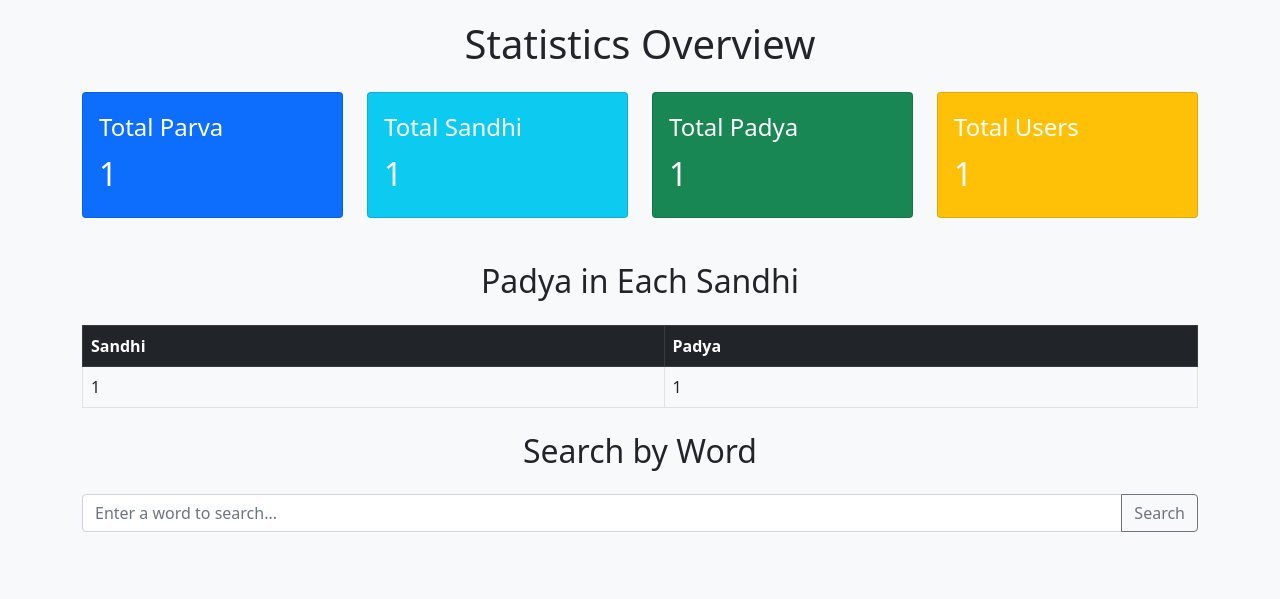
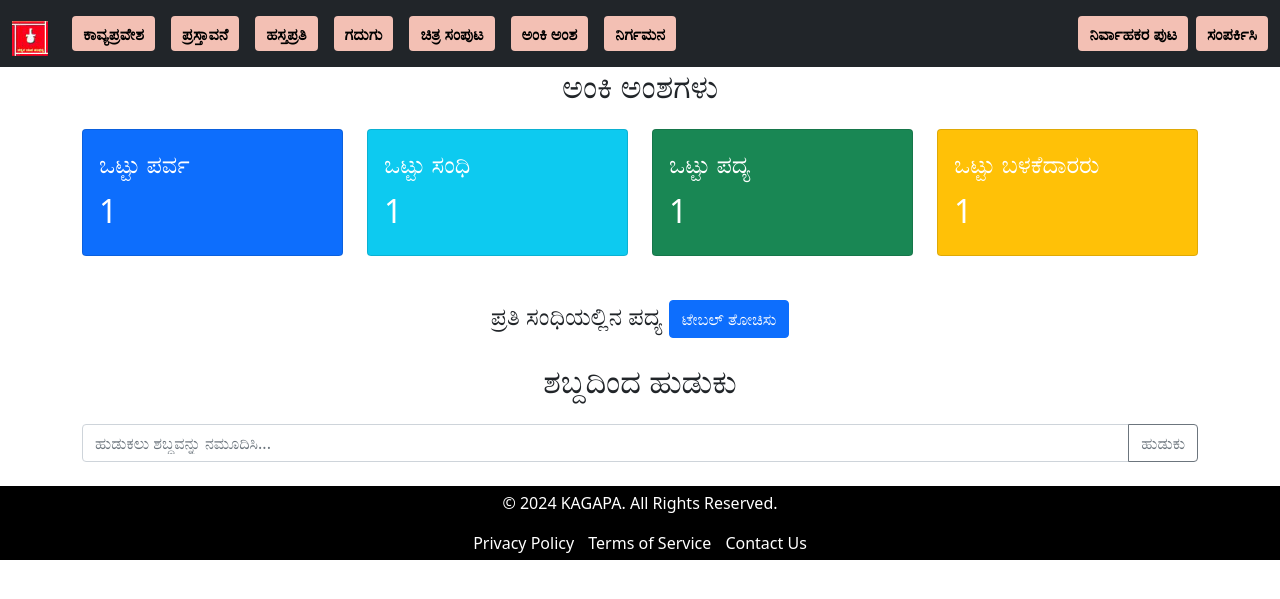
Before and after one commit to kagapa-blr/kvb, a Flask app: page /stats in a window 1280 px wide. Shown: the top 599 px of the page. Run offline with Flask 3, Linux system fonts and the light colour scheme; tables that the repository leaves empty hold one stand-in row (values such as "Sample post"); parts of the project's set-up code (start-up, migrations or seed data) failed here and were passed over; some libraries are stand-ins or nearby versions.

Commit message:
statistics UI updated

```diff
--- a/templates/statistics.html
+++ b/templates/statistics.html
@@ -3,16 +3,11 @@
 <head>
     <meta charset="UTF-8">
     <meta name="viewport" content="width=device-width, initial-scale=1.0">
-    <title>Statistics Dashboard</title>
+    <title>ಅಂಕಿ ಅಂಶಗಳು</title>
     <link rel="stylesheet" href="/static/boostrap/css/bootstrap.min.css">
-
     <script src="/static/js/statistics.js"></script>
     <script src="/static/boostrap/js/bootstrap.bundle.min.js"></script>
     <style>
-        body {
-            background-color: #f8f9fa;
-            padding: 20px;
-        }
         .card {
             margin-bottom: 20px;
         }
@@ -23,72 +18,86 @@
         #search-results {
             margin-top: 20px;
         }
+        .collapse.show {
+            display: block !important;
+        }
     </style>
 </head>
 <body>
-
+{% include 'navbar.html' %}
 <div class="container">
-        <h1 class="text-center mb-4">Statistics Overview</h1>
+    <h2 class="text-center mb-4">ಅಂಕಿ ಅಂಶಗಳು</h2>
 
     <div class="row">
         <div class="col-md-3">
             <div class="card text-white bg-primary">
                 <div class="card-body">
-                        <div class="stat-title">Total Parva</div>
-                        <h2 id="total-parva" class="card-title">Loading...</h2>
+                    <div class="stat-title">ಒಟ್ಟು ಪರ್ವ</div>
+                    <h2 id="total-parva" class="card-title">ಲೋಡಿಂಗ್...</h2>
                 </div>
             </div>
         </div>
         <div class="col-md-3">
             <div class="card text-white bg-info">
                 <div class="card-body">
-                        <div class="stat-title">Total Sandhi</div>
-                        <h2 id="total-sandhi" class="card-title">Loading...</h2>
+                    <div class="stat-title">ಒಟ್ಟು ಸಂಧಿ</div>
+                    <h2 id="total-sandhi" class="card-title">ಲೋಡಿಂಗ್...</h2>
                 </div>
             </div>
         </div>
         <div class="col-md-3">
             <div class="card text-white bg-success">
                 <div class="card-body">
-                        <div class="stat-title">Total Padya</div>
-                        <h2 id="total-padya-all" class="card-title">Loading...</h2>
+                    <div class="stat-title">ಒಟ್ಟು ಪದ್ಯ</div>
+                    <h2 id="total-padya-all" class="card-title">ಲೋಡಿಂಗ್...</h2>
                 </div>
             </div>
         </div>
         <div class="col-md-3">
             <div class="card text-white bg-warning">
                 <div class="card-body">
-                        <div class="stat-title">Total Users</div>
-                        <h2 id="total-users" class="card-title">Loading...</h2>
+                    <div class="stat-title">ಒಟ್ಟು ಬಳಕೆದಾರರು</div>
+                    <h2 id="total-users" class="card-title">ಲೋಡಿಂಗ್...</h2>
                 </div>
             </div>
         </div>
     </div>
 
-        <h2 class="text-center my-4">Padya in Each Sandhi</h2>
+    <h4 class="text-center my-4">
+        ಪ್ರತಿ ಸಂಧಿಯಲ್ಲಿನ ಪದ್ಯ
+        <button class="btn btn-primary" type="button" data-bs-toggle="collapse" data-bs-target="#padyaTable"
+                aria-expanded="false" aria-controls="padyaTable">
+            ಟೇಬಲ್ ತೋಚಿಸು
+        </button>
+    </h4>
+    <div class="collapse" id="padyaTable">
         <table class="table table-bordered">
             <thead class="table-dark">
             <tr>
-                    <th scope="col">Sandhi</th>
-                    <th scope="col">Padya</th>
+                <th scope="col">ಸಂಧಿ</th>
+                <th scope="col">ಪದ್ಯ</th>
             </tr>
             </thead>
             <tbody id="total-padya">
-                <!-- Content populated by JavaScript -->
+            <!-- JavaScript ಮೂಲಕ ಅಳವಡಿಸಲಾಗುವ ವಿಷಯ -->
             </tbody>
         </table>
+    </div>
 
-        <h2 class="text-center my-4">Search by Word</h2>
+    <h2 class="text-center my-4">ಶಬ್ದದಿಂದ ಹುಡುಕು</h2>
     <form id="search-form" class="mb-4">
         <div class="input-group">
-                <input id="search-input" type="text" class="form-control" placeholder="Enter a word to search..." required>
-                <button class="btn btn-outline-secondary" type="submit">Search</button>
+            <input id="search-input" type="text" class="form-control" placeholder="ಹುಡುಕಲು ಶಬ್ದವನ್ನು ನಮೂದಿಸಿ..."
+                   required>
+            <button class="btn btn-outline-secondary" type="submit">ಹುಡುಕು</button>
         </div>
     </form>
 
     <ul id="search-results" class="list-group">
-            <!-- Search results populated by JavaScript -->
+        <!-- ಶೋಧದ ಫಲಿತಾಂಶಗಳನ್ನು JavaScript ಮೂಲಕ ಅಳವಡಿಸಲಾಗುತ್ತದೆ -->
     </ul>
 </div>
+
+{% include 'footer.html' %}
 </body>
 </html>
```
Lines whose indentation alone changed are shown as unchanged.
